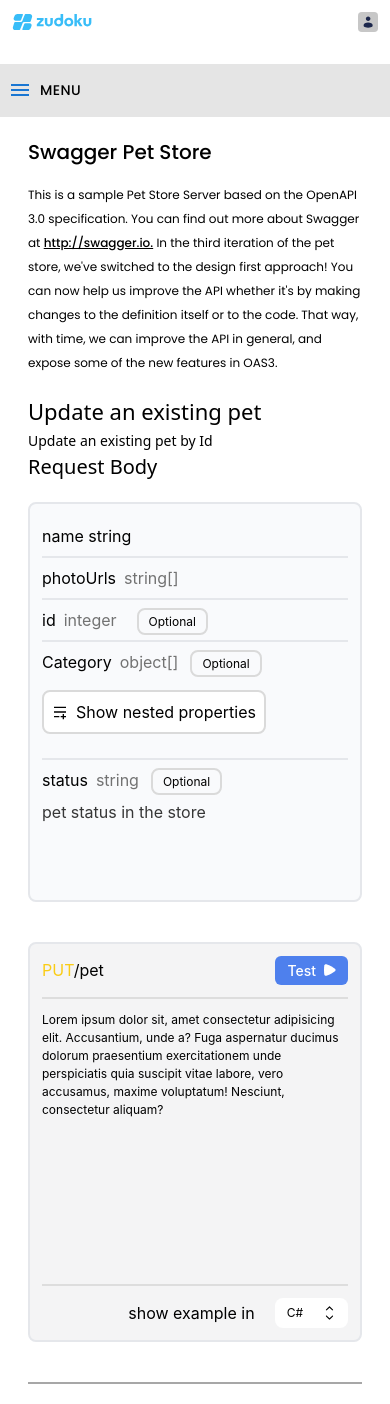
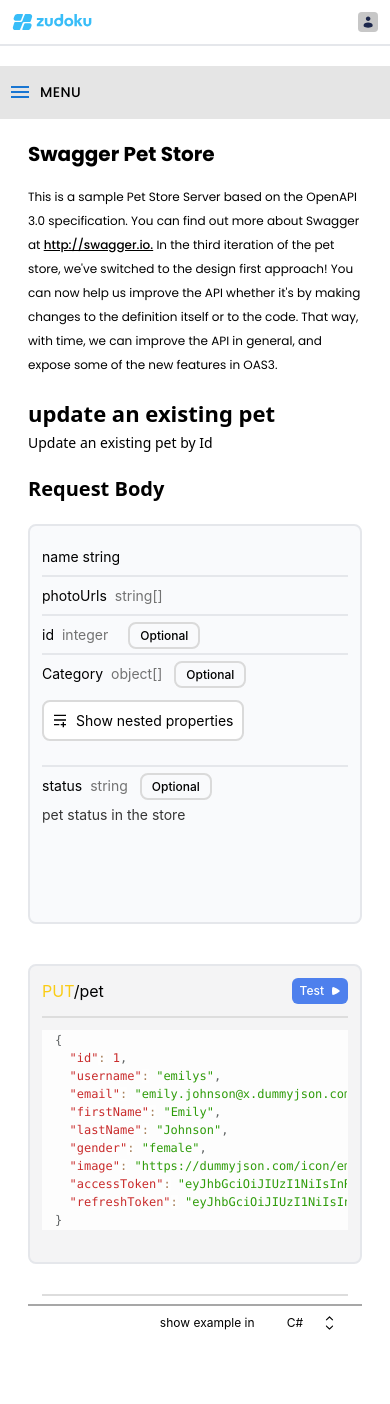
Before and after one commit to SanuRaj-K/devdocs, a React (Create React App) app: page /home in a window 390 px wide. After the commit the page ends 1338 px from the top, so only its background shows below. Built offline with nearby package versions, Linux system fonts and the light colour scheme.

Commit message:
feat:links added

```diff
--- a/package.json
+++ b/package.json
@@ -14,6 +14,7 @@
     "react-dom": "^18.3.1",
     "react-router-dom": "^6.27.0",
     "react-scripts": "5.0.1",
+    "react-syntax-highlighter": "^15.6.1",
     "web-vitals": "^2.1.4"
   },
   "scripts": {
--- a/src/App.js
+++ b/src/App.js
@@ -6,7 +6,7 @@
 
 function App() {
   return (
-    <div className="App">
+    <div className="App scroll-smooth">
       <main className=" ">
         <Routes>
           <Route path="/" index element={<Login />} />
--- a/src/components/accordion/index.jsx
+++ b/src/components/accordion/index.jsx
@@ -4,24 +4,27 @@
 import AccordionDetails from "@mui/material/AccordionDetails";
 import ExpandMoreIcon from "@mui/icons-material/ExpandMore";
 
-export const Accordioncomp = ({ title, method }) => {
+export const Accordioncomp = ({ title, method, onSelectTitle }) => {
   return (
     <div className=" font-poppins">
-      <Accordion>
+      <Accordion defaultExpanded>
         <AccordionSummary
           expandIcon={<ExpandMoreIcon />}
           aria-controls="panel1-content"
           id="panel1-header"
-          className=" text-[14px] md:text-[20px] font-medium"
+          className=" text-[14px] md:text-[16px] font-semibold"
         >
-
           {title}
         </AccordionSummary>
         <AccordionDetails>
           <ul>
             {method?.map((item, index) => (
-              <li className=" cursor-pointer my-2 w-[300px] flex justify-between items-center" key={index}>
-                <span className=" truncate text-[14px]">{item.name}</span>
+              <li
+                onClick={() => onSelectTitle(item.name)}
+                className=" hover:bg-black/10  py-1  px-1  rounded-md cursor-pointer my-1 w-[300px] flex justify-between items-center"
+                key={index}
+              >
+                <span className=" truncate text-[12px]">{item.name}</span>
                 <span
                   className={`${
                     item.method === "GET"
@@ -31,7 +34,7 @@
                       : item.method === "POST"
                       ? "bg-[#38BDF8]"
                       : "bg-[#F87171]"
-                  } px-2 text-[12px]   text-white font-bold py-[2px] rounded-md`}
+                  } px-2 text-[10px]   text-white font-bold py-[2px] rounded-md`}
                 >
                   {item.method}
                 </span>
--- a/src/components/run-test/index.jsx
+++ b/src/components/run-test/index.jsx
@@ -23,7 +23,7 @@
   return (
     <div>
       <section className="      ">
-        <div className="  flex  flex-col lg:flex-row  overflow-y-auto  bg-[#f8f7fc] rounded-md h-[500px] z-20">
+        <div className="  flex  flex-col lg:flex-row  overflow-y-auto  bg-[#f8f7fc] rounded-md h-[500px] z-50">
           <div className=" lg:w-1/2 relative bg-[#f8f7fc]  border-b-2 pb-10 lg:pb-0 lg:border-r-2   border-[#e2e8f0] px-2 md:p-3">
             <div className="">
               <div className=" flex flex-col mt-10 lg:mt-0  lg:flex-row ">
--- a/src/constants/index.js
+++ b/src/constants/index.js
@@ -71,3 +71,15 @@
     ],
   },
 ];
+
+export const jsonData = {
+  id: 1,
+  username: "emilys",
+  email: "emily.johnson@x.dummyjson.com",
+  firstName: "Emily",
+  lastName: "Johnson",
+  gender: "female",
+  image: "https://dummyjson.com/icon/emilys/128",
+  accessToken: "eyJhbGciOiJIUzI1NiIsInR5cCI6IkpXVCJ9...", // JWT accessToken (for backward compatibility) in response and cookies
+  refreshToken: "eyJhbGciOiJIUzI1NiIsInR5cCI6IkpXVCJ9...", // refreshToken in response and cookies
+};
--- a/src/pages/home/index.jsx
+++ b/src/pages/home/index.jsx
@@ -3,25 +3,46 @@
 import search from "../../assets/icons/search.svg";
 import account from "../../assets/icons/account.svg";
 import dots from "../../assets/icons/3dot.svg";
-import { apiSections } from "../../constants";
+import { apiSections, jsonData } from "../../constants";
 import { Accordioncomp } from "../../components/accordion";
 import nested from "../../assets/icons/nested.svg";
 import play from "../../assets/icons/play.svg";
 import select from "../../assets/icons/select.svg";
+import ContentCopyIcon from "@mui/icons-material/ContentCopy";
+import DoneIcon from "@mui/icons-material/Done";
 import TemporaryDrawer from "../../components/drawer";
+import { Prism as SyntaxHighlighter } from "react-syntax-highlighter";
+import { coy } from "react-syntax-highlighter/dist/esm/styles/prism";
 import { TestRun } from "../../components/run-test";
 export const Home = () => {
   const [toggleRun, setToggleRun] = useState(false);
+  const [copyText, setCopyText] = useState(false);
   const [showNested, setShowNexted] = useState(false);
+  const [selectedTitle, setSelectedTitle] = useState("");
   const [isOpen, setIsOpen] = useState(false);
   const [selectedLanguage, setSelectedLanguage] = useState("C#");
 
-  const languages = ["C#", "Java", "Python"];
+  const languages = [
+    "cURL",
+    "Javascript",
+    "Python",
+    "Java",
+    "Go",
+    "C#",
+    "Kotlin",
+    "Objective C",
+    "PHP",
+    "Ruby",
+    "Swift",
+  ];
 
   const toggleDropdown = () => {
     setIsOpen(!isOpen);
   };
 
+  const handleTitleSelect = (title) => {
+    setSelectedTitle(title);
+  };
   const handleLanguageSelect = (language) => {
     setSelectedLanguage(language);
     setIsOpen(false);
@@ -33,10 +54,22 @@
       document.body.style.overflow = "unset";
     }
   }, [toggleRun]);
+
+  if (copyText) {
+    setTimeout(() => {
+      setCopyText(false);
+    }, 3000);
+  }
+
+  const handleCopy = () => {
+    navigator.clipboard.writeText(JSON.stringify(jsonData)).then(() => {
+      setCopyText(true);
+    });
+  };
   return (
     <div>
-      <header>
-        <div className=" fb  items-center p-3  md:p-7">
+      <header className="  bg-white/20 border-b-2 lg:sticky backdrop-blur-md top-0  z-10 w-full">
+        <div className=" fb  items-center p-3  md:p-4">
           <div className=" font-poppins flex items-center">
             <img
               className=" w-[80px] md:w-[120px] cursor-pointer"
@@ -46,7 +79,7 @@
             <div className=" hidden ml-10 w-[350px] h-10 border-2 border-[#9A9A9A] rounded-md sm:flex justify-between items-center">
               <input
                 placeholder="search anything  "
-                className=" ml-2 outline-none"
+                className=" ml-2  outline-none"
                 type="text"
                 name=""
                 id=""
@@ -67,7 +100,7 @@
       <div className=" relative px-7">
         <section className=" font-poppins ">
           <div className="fb items-center">
-            <h1 className=" font-medium text-[20px] md:text-[30px] xl:text-[50px] capitalize">
+            <h1 className=" font-bold text-[20px] md:text-[30px] xl:text-[36px] capitalize">
               swagger pet store
             </h1>
             <img
@@ -77,10 +110,13 @@
             />
           </div>
           <div>
-            <p className=" mt-4 md:my-5  text-[12px] md:text-[14px] leading-[24px] ">
+            <p className=" mt-4 md:my-5  text-[12px] md:text-[14px] lg:text-[16px] leading-[24px] ">
               This is a sample Pet Store Server based on the OpenAPI 3.0
               specification. You can find out more about Swagger at{" "}
-              <a href=" http://swagger.io" className=" md:text-[14px] text-[12px] font-medium underline">
+              <a
+                href=" http://swagger.io"
+                className=" md:text-[14px] text-[12px] font-medium underline"
+              >
                 {" "}
                 http://swagger.io.
               </a>{" "}
@@ -92,31 +128,36 @@
             </p>
           </div>
         </section>
-        <section className="  py-5 md:py-16">
-          <div className=" flex justify-between">
-            <div className=" hidden  sticky top-0  overflow-y-auto xl:block md:w-1/4">
+        <section className="    py-5 md:py-10">
+          <div className=" flex     justify-between">
+            <div className="hidden   xl:block md:w-1/4  bg-white">
               {" "}
-              <ul className=" ">
+              <ul>
                 {apiSections?.map((item, index) => (
                   <li key={index}>
-                    <Accordioncomp title={item.title} method={item.methods} />
+                    <Accordioncomp
+                      title={item.title}
+                      onSelectTitle={handleTitleSelect}
+                      method={item.methods}
+                    />
                   </li>
                 ))}
               </ul>
             </div>
-            <div className=" md:px-10 w-full xl:w-3/4">
+
+            <div className="   md:px-10 w-full xl:w-3/4">
               <div>
-                <h1 className=" text-[22px] md:text-[26px]  font-medium">
-                  Update an existing pet
+                <h1 className=" text-[22px] md:text-[24px]  font-bold">
+                  {selectedTitle ? selectedTitle : "update an existing pet"}
                 </h1>
                 <span className=" text-[14px] md:text-[16px]">
                   Update an existing pet by Id
                 </span>
               </div>
-              <h2 className=" text-[20px] md:text-[24px]">Request Body</h2>
-              <div className="font-inter border-b-2   border-[#A7A7A7]  mt-5 pb-10 md:mt-10 flex-col md:flex-row flex md:justify-between w-full">
+              <h2 className=" text-[20px] mt-5 font-semibold">Request Body</h2>
+              <div className="font-inter border-b-2   border-[#A7A7A7]  mt-5 pb-10 md:mt-5 flex-col md:flex-row flex md:justify-between w-full">
                 <div className="w-full lg:w-2/3 rounded-lg p-3 border-2 bg-[#F9FAFC] overflow-y-auto h-[400px] md:h-auto">
-                  <ul className=" text-[16px] ">
+                  <ul className=" text-[14px] ">
                     <li className=" border-b-2 py-2">name string</li>
                     <li className=" border-b-2 py-2">
                       <span className=" ">photoUrls</span>
@@ -125,7 +166,7 @@
                     <li className=" border-b-2 py-2">
                       <span>id</span>
                       <span className=" mx-2 text-[#727272]">integer</span>
-                      <span className=" px-[10px] text-[12px] py-1 border-2 border-[#DADADA]  ml-3 rounded-lg">
+                      <span className="  font-medium px-[10px] text-[12px] py-1 border-2 border-[#DADADA]  ml-3 rounded-lg">
                         Optional
                       </span>{" "}
                     </li>
@@ -134,7 +175,7 @@
                         <div>
                           <span>Category</span>
                           <span className=" ml-2 text-[#727272]">object[]</span>
-                          <span className=" text-[12px] px-[10px] py-1 border-2 border-[#DADADA]  ml-3 rounded-lg">
+                          <span className=" font-medium text-[12px] px-[10px] py-1 border-2 border-[#DADADA]  ml-3 rounded-lg">
                             Optional
                           </span>
                         </div>
@@ -154,7 +195,7 @@
                               <span className=" text-[#727272] px-3">
                                 integer
                               </span>
-                              <span className=" px-[10px] text-[12px] py-1 border-2 border-[#DADADA]  ml-3 rounded-lg">
+                              <span className=" px-[10px]  font-medium text-[12px] py-1 border-2 border-[#DADADA]  ml-3 rounded-lg">
                                 Optional
                               </span>
                             </div>
@@ -164,7 +205,7 @@
                                 <span className=" text-[#727272] px-3">
                                   string
                                 </span>
-                                <span className=" px-[10px] py-1  text-[12px] border-2 border-[#DADADA]  ml-3 rounded-lg">
+                                <span className="   text-black px-[10px] py-1 font-medium     text-[12px] border-2 border-[#DADADA]  ml-3 rounded-lg">
                                   Optional
                                 </span>
                               </div>
@@ -177,7 +218,7 @@
                       <div className=" my-2">
                         <span>status</span>
                         <span className=" ml-2 text-[#727272]">string</span>
-                        <span className=" px-[10px] text-[12px] py-1 border-2 border-[#DADADA]  ml-3 rounded-lg">
+                        <span className=" px-[10px] font-medium text-[12px] py-1 border-2 border-[#DADADA]  ml-3 rounded-lg">
                           Optional
                         </span>
                       </div>
@@ -189,7 +230,7 @@
                     </li>
                   </ul>
                 </div>
-                <div className="w-full xl:w-1/3 mt-10 md:mt-0 md:ml-10 bg-[#F4F4F5] p-3 rounded-lg border-2 flex flex-col justify-between h-[400px]">
+                <div className="w-full xl:w-1/3 mt-10 md:mt-0 md:ml-10 bg-[#F4F4F5] p-3 rounded-lg border-2 flex flex-col justify-between max-h-[300px]">
                   <div>
                     <div className="border-b-2 border-[#DDDDDD] pb-3 fb items-center">
                       <div>
@@ -198,26 +239,31 @@
                       </div>
                       <div
                         onClick={() => setToggleRun(true)}
-                        className="flex items-center cursor-pointer bg-[#4E80ED] rounded-md px-3 py-1"
+                        className="flex items-center cursor-pointer bg-[#4E80ED] rounded-md px-2 py-1"
                       >
-                        <span className="text-white font-medium text-[14px]">
+                        <span className="text-white font-medium text-[12px]">
                           Test
                         </span>
-                        <img className="ml-2 size-3" src={play} alt="icon" />
+                        <img className="ml-2 size-2" src={play} alt="icon" />
                       </div>
                     </div>
-                    <div className="pb-3 mt-3">
+                    <div className="pb-3 group relative mt-3">
+                      <div
+                        onClick={handleCopy}
+                        className=" absolute  group-hover:block cursor-pointer  right-0 z-20  hidden top-0 mr-2 size-1 "
+                      >
+                        {copyText ? <DoneIcon /> : <ContentCopyIcon />}
+                      </div>
+
                       <p className="text-[12px]">
-                        Lorem ipsum dolor sit, amet consectetur adipisicing
-                        elit. Accusantium, unde a? Fuga aspernatur ducimus
-                        dolorum praesentium exercitationem unde perspiciatis
-                        quia suscipit vitae labore, vero accusamus, maxime
-                        voluptatum! Nesciunt, consectetur aliquam?
+                        <SyntaxHighlighter language="json" style={coy}>
+                          {JSON.stringify(jsonData, null, 2)}
+                        </SyntaxHighlighter>
                       </p>
                     </div>
                   </div>
 
-                  <div className="flex border-t-2 pt-3   border-[#DDDDDD]  mt-10 items-center justify-end">
+                  <div className="flex border-t-2 pt-3 text-[12px]   border-[#DDDDDD]  mt-10 items-center justify-end">
                     <span className="mr-5">show example in</span>
                     <div className="relative text-[12px]">
                       <div
@@ -229,7 +275,7 @@
                       </div>
 
                       {isOpen && (
-                        <div className="absolute bg-white border rounded-lg mt-2 w-full">
+                        <div className="absolute top-0 text-[12px] bg-white border rounded-lg mt-2 w-full">
                           {languages.map((language, index) => (
                             <div
                               key={index}
@@ -250,7 +296,7 @@
         </section>
         <section className="">
           {toggleRun && (
-            <div className="fixed inset-0 z-20 flex items-center justify-center bg-black bg-opacity-50">
+            <div className="fixed inset-0 z-20 flex items-center justify-center bg-black bg-opacity-65">
               <div className="w-full  mx-3 lg:w-[80%] relative bg-[#f8f7fc] rounded-md">
                 <TestRun setToggleRun={setToggleRun} />
               </div>
```
Also changed, not shown: 1 other file (tests, documents, lock files or other folders).
